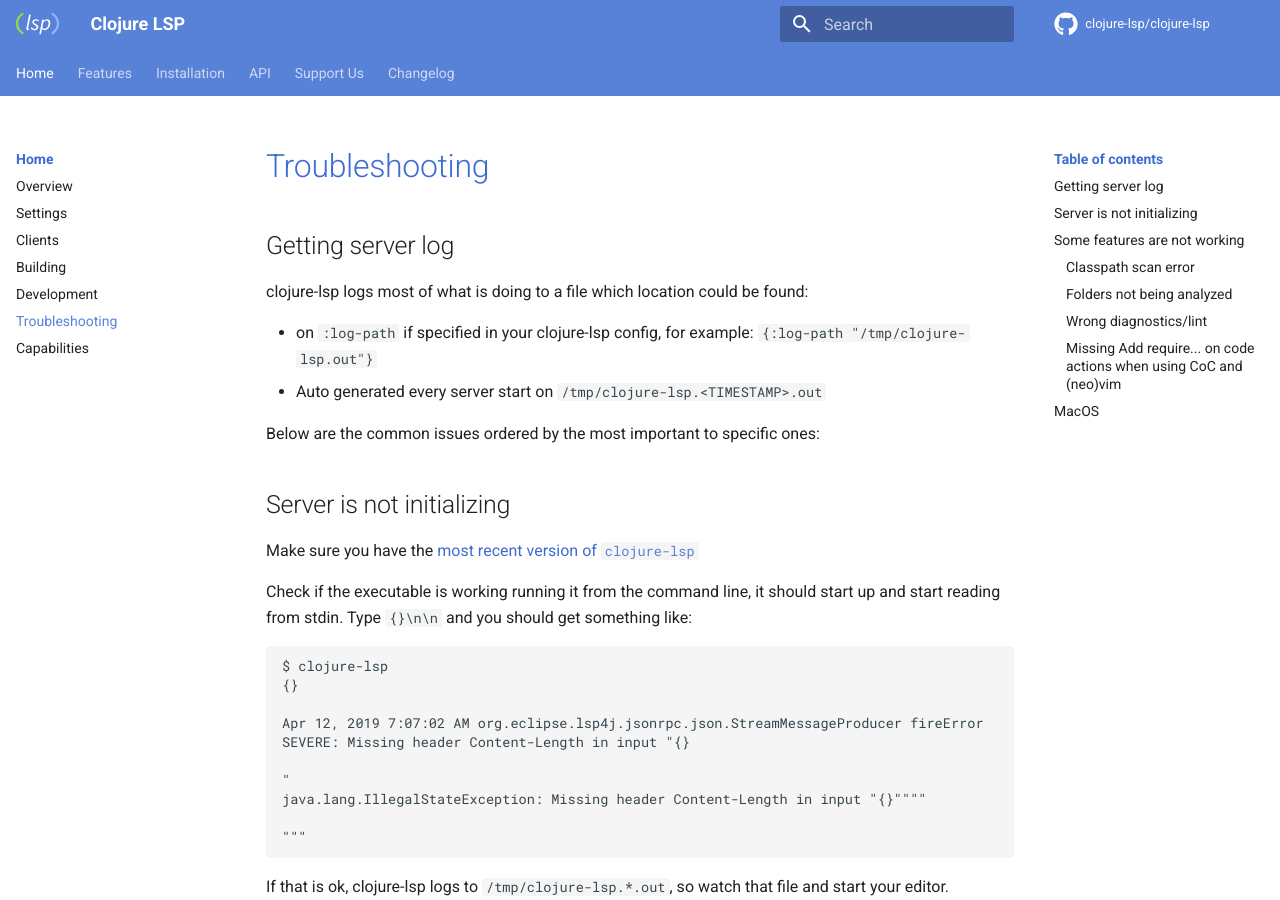
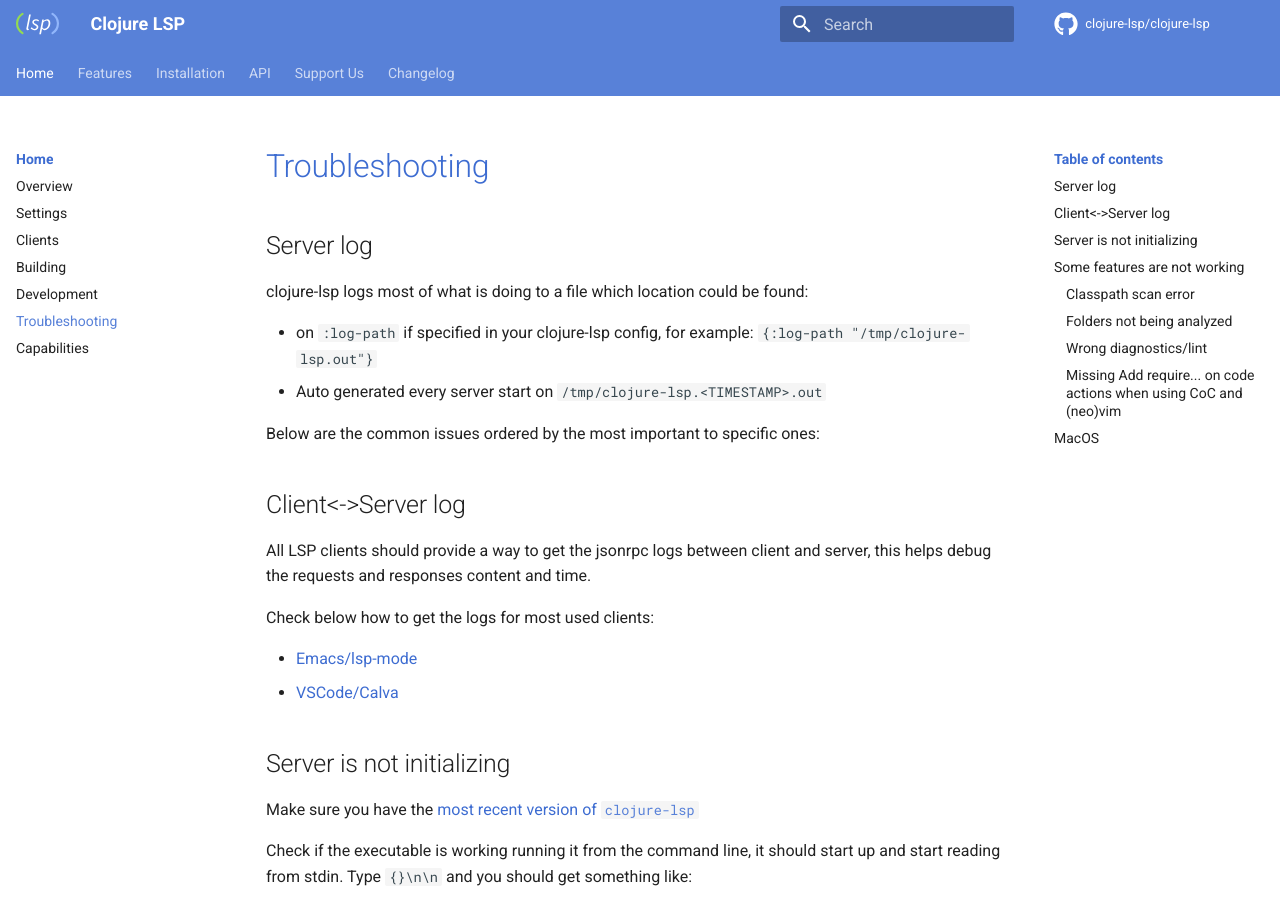
Before and after one commit to clojure-lsp/clojure-lsp, an MkDocs documentation site: the page built from docs/troubleshooting.md, in a window 1280 px wide and 900 px high. Built offline with MkDocs 1.6.1 and Material for MkDocs 9.7.7, drawn with Linux system fonts in a browser that asks for light colours; comment, search, counter and statistics services are not loaded.

Commit message:
[docs] Update troubleshooting section

```diff
--- a/docs/troubleshooting.md
+++ b/docs/troubleshooting.md
@@ -1,6 +1,6 @@
 # Troubleshooting
 
-## Getting server log
+## Server log
 
 clojure-lsp logs most of what is doing to a file which location could be found:
 
@@ -8,6 +8,15 @@ clojure-lsp logs most of what is doing to a file which location could be found:
 - Auto generated every server start on `/tmp/clojure-lsp.<TIMESTAMP>.out`
 
 Below are the common issues ordered by the most important to specific ones:
+
+## Client<->Server log
+
+All LSP clients should provide a way to get the jsonrpc logs between client and server, this helps debug the requests and responses content and time.
+
+Check below how to get the logs for most used clients:
+
+- [Emacs/lsp-mode](https://emacs-lsp.github.io/lsp-mode/page/troubleshooting/#log-client-server-json)
+- [VSCode/Calva](https://calva.io/clojure-lsp/#viewing-the-logs-between-the-client-and-server)
 
 ## Server is not initializing
 
```
